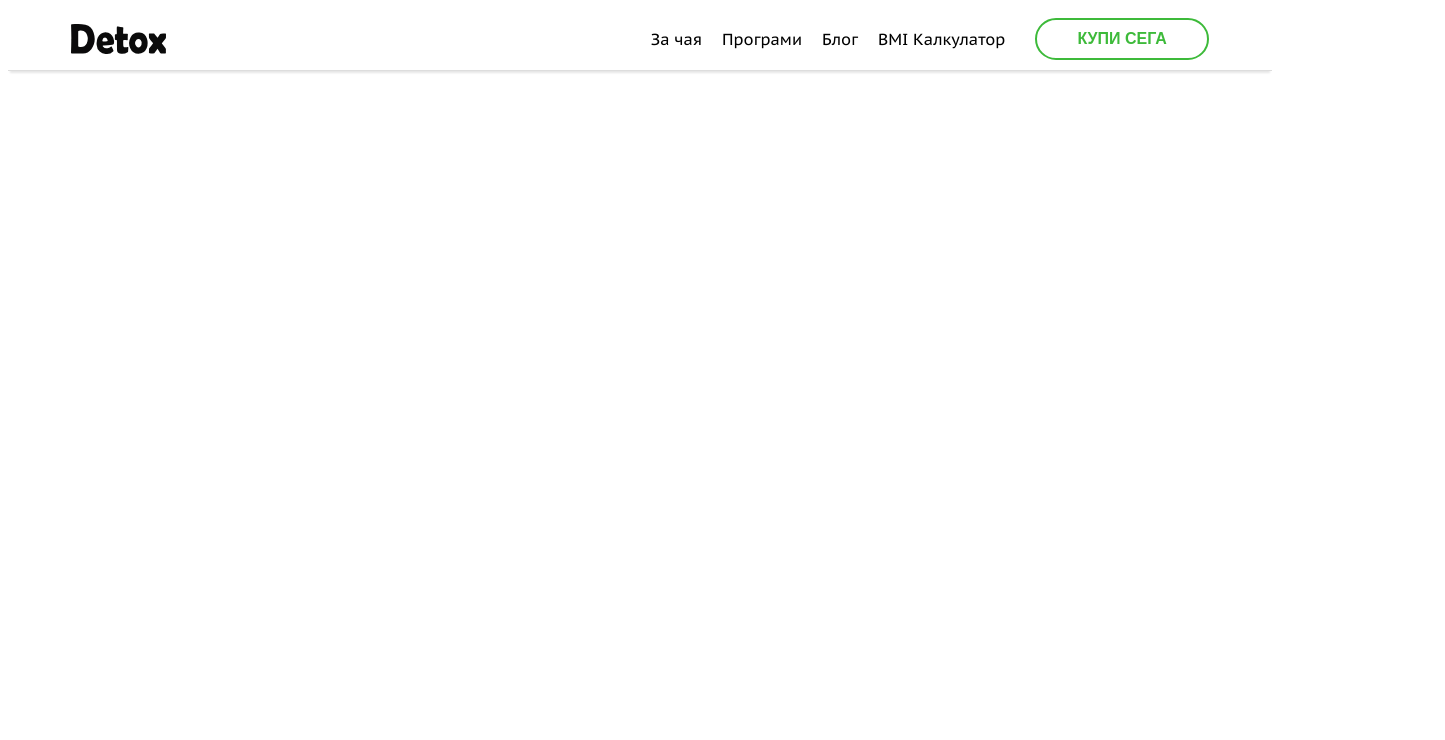
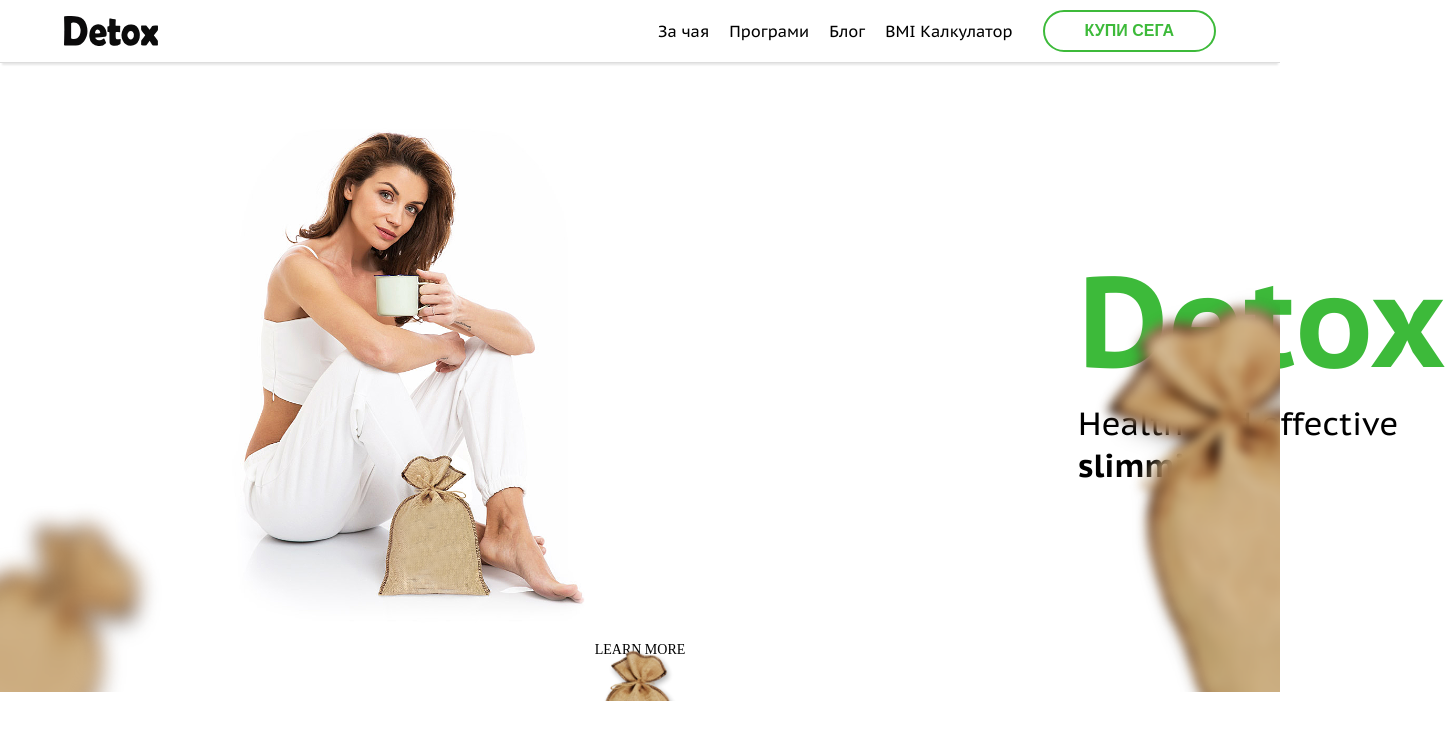
Before and after one commit to DemonHashira/test-task-weband, a plain HTML site: page index.html in a window 1280 px wide. Shown: the whole page, 1445 px wide, since content can reach past the window. Drawn offline with Linux system fonts and the light colour scheme.

Commit message:
Almost finished landing part

```diff
--- a/assets/css/styles.css
+++ b/assets/css/styles.css
@@ -10,11 +10,17 @@
   font-weight: bold;
 }
 
+body {
+  margin: 0;
+  padding: 0;
+}
+
 header {
   border-bottom: 1px solid #ddd;
   box-shadow: 0 4px 2px -2px rgba(0, 0, 0, 0.1);
   padding: 10px 0;
   width: 100%;
+  animation: fadeInFromLeft 1s ease forwards;
 }
 
 nav ul {
@@ -43,7 +49,6 @@ nav ul li a:hover {
   justify-content: space-between;
   align-items: center;
   font-family: "PT Sans Caption";
-  font-weight: normal;
 }
 
 .navigation-container {
@@ -68,3 +73,95 @@ nav ul li a:hover {
   background-color: #4caf50;
   color: #fff;
 }
+
+.detox-woman {
+  padding: 60px 0;
+  position: relative;
+  animation: fadeIn 1s ease forwards;
+}
+
+.woman-container {
+  width: 65%;
+  margin: 0 auto;
+  display: flex;
+  align-items: center;
+}
+
+.woman-text {
+  margin: 0 auto;
+  padding-left: 30rem;
+}
+
+.woman-text h1 {
+  font-size: 8rem;
+  color: rgba(61, 186, 58, 255);
+  margin: 0;
+  font-family: "PT Sans Caption";
+  font-weight: bold;
+}
+
+.woman-text p {
+  font-size: 2rem;
+  font-family: "PT Sans Caption";
+  margin-top: 0px;
+}
+
+.woman-scroll {
+  text-align: center;
+  position: absolute;
+  bottom: 20px;
+  left: 50%;
+  transform: translateX(-50%);
+}
+
+.woman-scroll p {
+  font-size: 14px;
+  color: #000;
+  margin-top: 10px;
+}
+
+.bag-left {
+  position: absolute;
+  bottom: 0;
+  left: 0;
+  width: 200px;
+  z-index: 1;
+}
+
+.bag-right {
+  position: absolute;
+  bottom: 0;
+  right: 0;
+  width: 300px;
+}
+
+.bag-middle {
+  position: absolute;
+  top: 16px;
+  bottom: 0;
+  left: 50%;
+  transform: translateX(-50%);
+  width: 100px;
+}
+
+@keyframes fadeIn {
+  from {
+    opacity: 0;
+    transform: translateY(30px);
+  }
+  to {
+    opacity: 1;
+    transform: translateY(0);
+  }
+}
+
+@keyframes fadeInFromLeft {
+  from {
+    opacity: 0;
+    transform: translateX(-30px);
+  }
+  to {
+    opacity: 1;
+    transform: translateX(0);
+  }
+}
--- a/index.html
+++ b/index.html
@@ -19,9 +19,42 @@
               <li><a href="#">BMI Калкулатор</a></li>
             </ul>
           </nav>
-          <button class="purchase-button">КУПИ СЕГА</button>
+          <button class="purchase-button" type="button">КУПИ СЕГА</button>
         </div>
       </div>
     </header>
+
+    <section class="detox-woman">
+      <img
+        src="assets/images/blured-bag-left-hero.png"
+        alt="Left bag"
+        class="bag-left"
+      />
+      <div class="woman-container">
+        <div class="woman-image">
+          <img src="assets/images/girl-hero-section.png" alt="Woman with cup" />
+        </div>
+        <div class="woman-text">
+          <h1>Detox</h1>
+          <p>
+            Health and effective <br />
+            <strong>slimming</strong>
+          </p>
+        </div>
+      </div>
+      <img
+        src="assets/images/blured-bag-right-hero.png"
+        alt="Right bag"
+        class="bag-right"
+      />
+      <div class="woman-scroll">
+        <p>LEARN MORE</p>
+        <img
+          src="assets/images/scroll-down-bag.png"
+          class="bag-middle"
+          alt="Scroll down bag"
+        />
+      </div>
+    </section>
   </body>
 </html>
```
